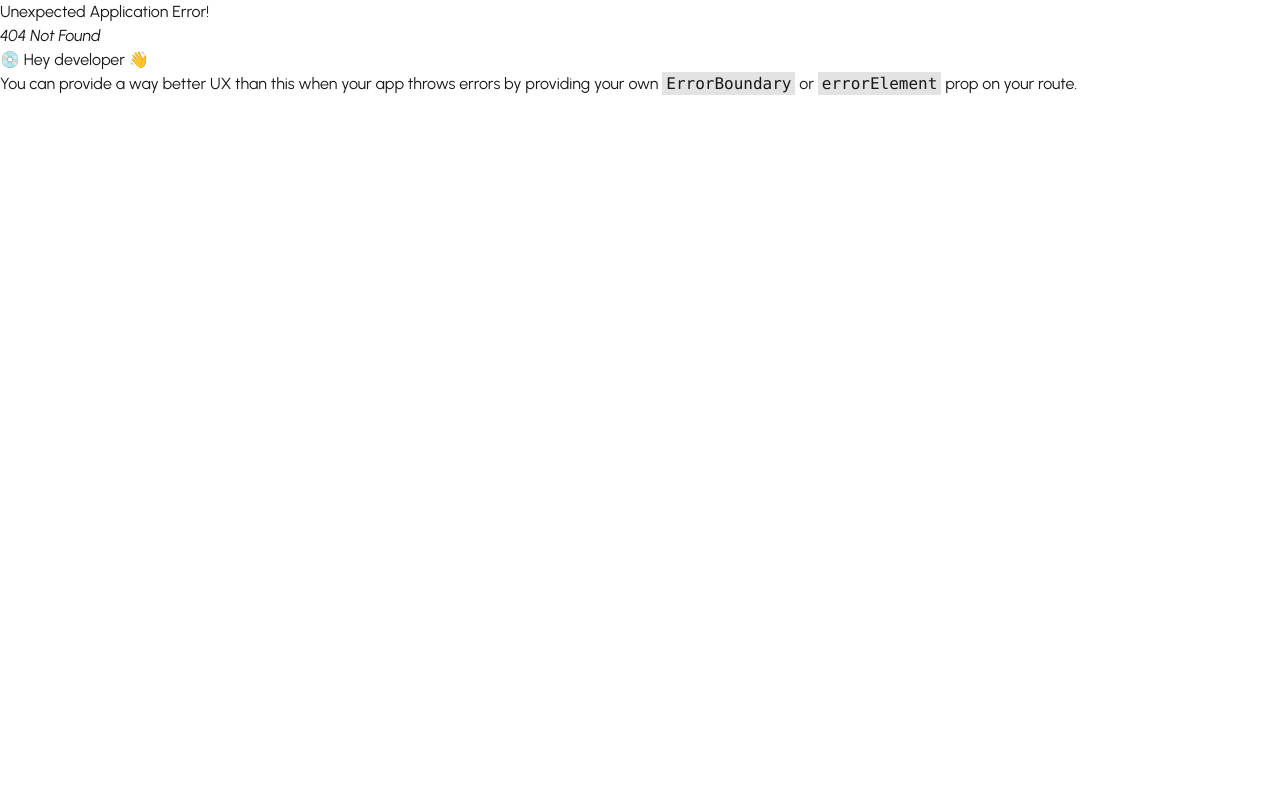
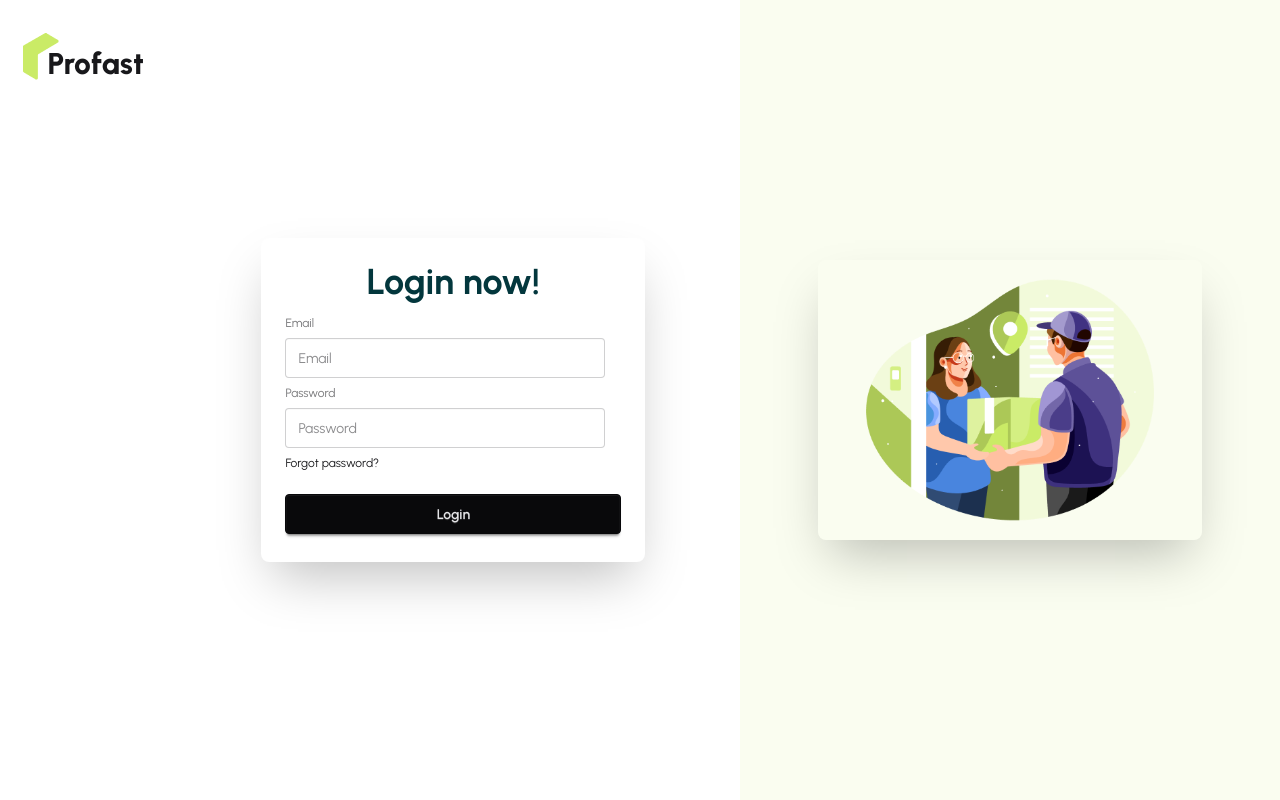
Before and after one commit to islamemon59/zap-shift-client, a React (Vite) app: page /login in a window 1280 px wide. Before the commit this address had no page. Built offline with nearby package versions, Linux system fonts and the light colour scheme.

Commit message:
AuthLayout login form added

```diff
--- a/package.json
+++ b/package.json
@@ -13,6 +13,7 @@
     "@tailwindcss/vite": "^4.1.10",
     "react": "^19.1.0",
     "react-dom": "^19.1.0",
+    "react-hook-form": "^7.58.1",
     "react-icons": "^5.5.0",
     "react-responsive-carousel": "^3.2.23",
     "react-router": "^7.6.2",
--- /dev/null
+++ b/src/Pages/Authentication/Login/Login.jsx
@@ -0,0 +1,63 @@
+import React from "react";
+import { useForm } from "react-hook-form";
+
+const Login = () => {
+  const {
+    register,
+    handleSubmit,
+    formState: { errors },
+  } = useForm();
+
+  const onsubmit = (data) => {
+    console.log(data);
+  };
+
+  return (
+    <div className="card bg-base-100 w-full max-w-sm shrink-0 shadow-2xl">
+      <div className="card-body">
+        <h1 className="text-4xl text-center text-primary font-bold">
+          Login now!
+        </h1>
+        <form onSubmit={handleSubmit(onsubmit)}>
+          <fieldset className="fieldset">
+            <label className="label">Email</label>
+            <input
+              type="email"
+              {...register("email", { required: true })}
+              className="input"
+              placeholder="Email"
+            />
+            {errors.password?.type === "required" && (
+              <span className="text-error font-semibold">
+                This field is required
+              </span>
+            )}
+            <label className="label">Password</label>
+            <input
+              type="password"
+              {...register("password", { required: true, minLength: 6 })}
+              className="input"
+              placeholder="Password"
+            />
+            {errors.password?.type === "required" && (
+              <span className="text-error font-semibold">
+                This field is required
+              </span>
+            )}
+            {errors.password?.type === "minLength" && (
+              <span className="text-error font-semibold">
+                Password must be at least 6 characters long
+              </span>
+            )}
+            <div>
+              <a className="link link-hover">Forgot password?</a>
+            </div>
+            <button className="btn btn-neutral mt-4">Login</button>
+          </fieldset>
+        </form>
+      </div>
+    </div>
+  );
+};
+
+export default Login;
--- /dev/null
+++ b/src/Routes/Layout/AuthLayout.jsx
@@ -0,0 +1,24 @@
+import React from "react";
+import authImage from "../../assets/authImage.png";
+import { Outlet } from "react-router";
+import ProFastLogo from "../../Pages/Home/Shared/ProFastLogo/ProFastLogo";
+
+const AuthLayout = () => {
+  return (
+    <div className="min-h-screen flex flex-col lg:flex-row items-start gap-4 overflow-y-hidden">
+      <div className="p-8">
+        <ProFastLogo />
+      </div>
+      <div className="hero-content flex-col lg:flex-row-reverse w-full p-0">
+        <div className="flex-1 bg-accent hidden lg:flex justify-center items-center md:min-h-screen">
+          <img src={authImage} className="max-w-sm rounded-lg shadow-2xl" />
+        </div>
+        <div className="flex-1 w-full justify-items-center">
+          <Outlet></Outlet>
+        </div>
+      </div>
+    </div>
+  );
+};
+
+export default AuthLayout;
--- a/src/Routes/Router.jsx
+++ b/src/Routes/Router.jsx
@@ -1,6 +1,8 @@
 import { createBrowserRouter } from "react-router";
 import MainLayout from "./Layout/MainLayout";
 import Home from "../Pages/Home/Home/Home";
+import AuthLayout from "./Layout/AuthLayout";
+import Login from "../Pages/Authentication/Login/Login";
 
 export const router = createBrowserRouter([
     {
@@ -12,5 +14,15 @@ export const router = createBrowserRouter([
                 Component: Home
             }
         ]
+    },
+    {
+        path: "/",
+        Component: AuthLayout,
+        children: [
+            {
+                path: "login",
+                Component: Login
+            }
+        ]
     }
 ])
--- a/src/index.css
+++ b/src/index.css
@@ -11,6 +11,7 @@
   --color-primary: #03373d;
   --color-primary-content: #1F1F1F;
   --color-secondary: #CAEB66;
+  --color-accent: #FAFDF0
 }
 
 .urbanist {
```
Also changed, not shown: 1 other file (tests, documents, lock files or other folders).
